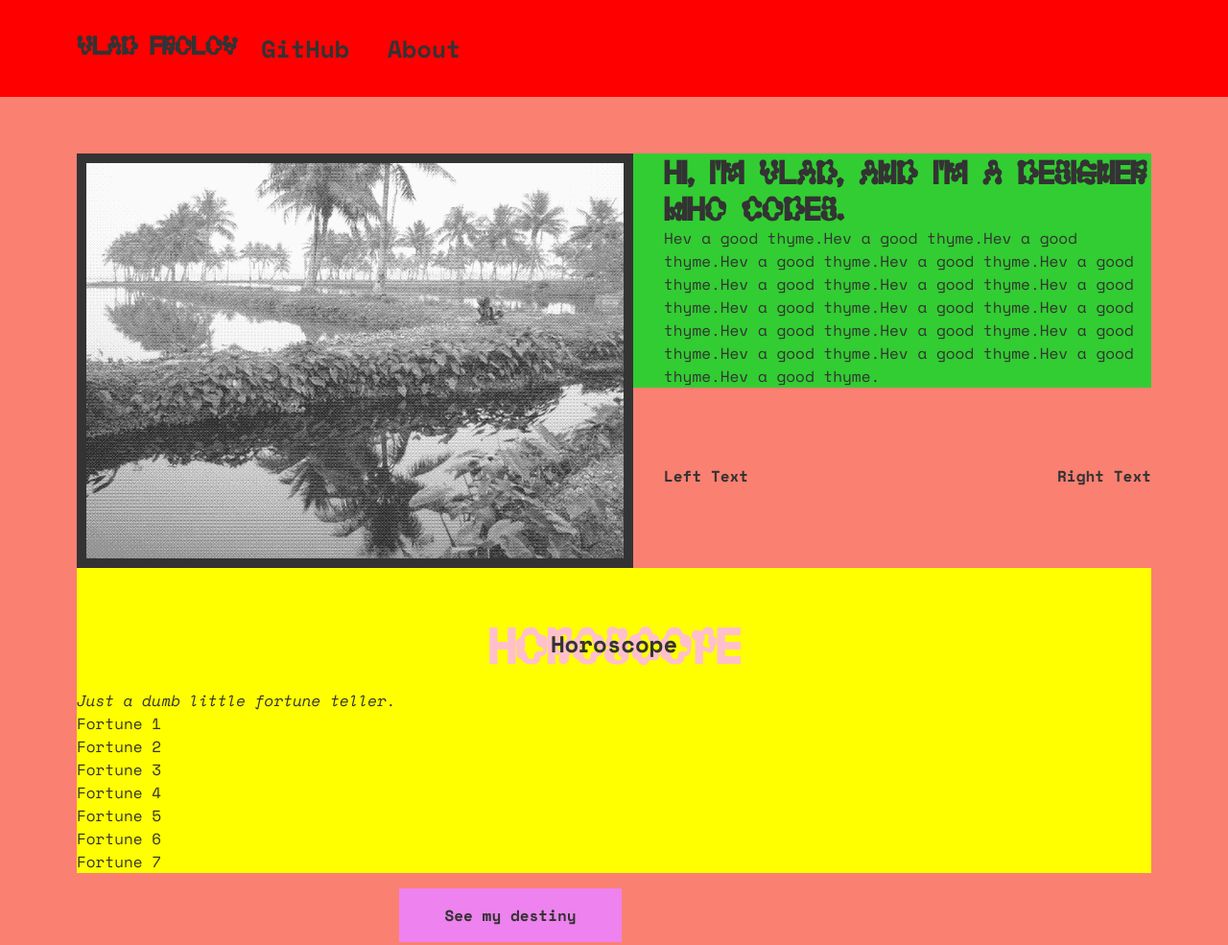
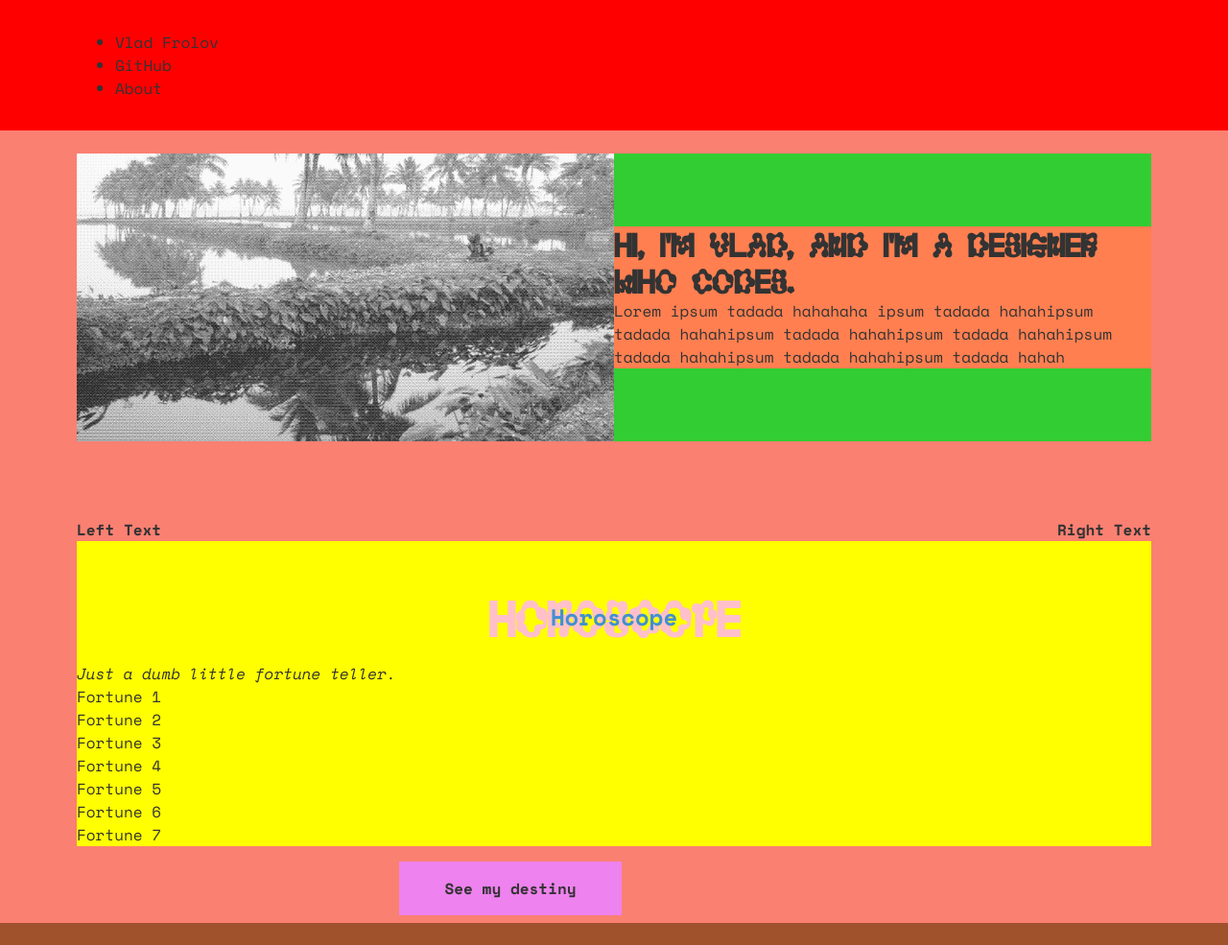
Before and after one commit to xladdd/xladdd.github.io, a plain HTML site: page index.html in a window 1280 px wide. Shown: the top 985 px of the page at 96% size. Drawn offline with nearby package versions, Linux system fonts and the light colour scheme.

Commit message:
an update

```diff
--- a/index.html
+++ b/index.html
@@ -13,20 +13,29 @@ Figma project here for reference: https://www.figma.com/file/DqnWkuBkpmpTnMTwNuG
 -->
 
 <header>
-	<nav><h1 id="navLogo">Vlad Frolov</h1>
-		<h1>
-			<a id="navLink" href="https://github.com/vladdjpg" target="_blank">GitHub</a>
-			<a id="navLink" href="/about.html">About</a></h1>
+	<nav>
+	<ul>
+	<li class="logo">Vlad Frolov</li>
+	<li class="nav">GitHub</li>
+	<li class="nav">About</li>
+	</ul>
+	<!--
+		<span id="navLogo">Vlad Frolov</span>
+		<span><a id="navLink" href="https://github.com/vladdjpg" target="_blank">GitHub</a></span>
+		<span><a id="navLink" href="/about.html">About</a></span>
+	-->
 	</nav>
 </header>
 
 <main>
 
 <!-- Here's the about box featuring a dithered, coloured photo - or indeed an image of anything else -->
-<div id="introBox">
-	<img id="introImage" src="resources/aboutImage.png">
-	<h1 id="introHeader">Hi, I'm Vlad, and I'm a designer who codes.</h1>
-	<p id="introText">Hev a good thyme.Hev a good thyme.Hev a good thyme.Hev a good thyme.Hev a good thyme.Hev a good thyme.Hev a good thyme.Hev a good thyme.Hev a good thyme.Hev a good thyme.Hev a good thyme.Hev a good thyme.Hev a good thyme.Hev a good thyme.Hev a good thyme.Hev a good thyme.Hev a good thyme.Hev a good thyme.Hev a good thyme.</p>
+<div class="introBox">
+	<div class="introImage"></div>
+	<div class="introText">
+		<h1 id="introHeader">Hi, I'm Vlad, and I'm a designer who codes.</h1>
+		<p id="introText">Lorem ipsum tadada hahahaha ipsum tadada hahahipsum tadada hahahipsum tadada hahahipsum tadada hahahipsum tadada hahahipsum tadada hahahipsum tadada hahah</p>
+	</div>
 </div>
 
 <div style="display: block; float: none; width: 100%; position: relative;">
@@ -46,7 +55,7 @@ id portfolioTitleUnder is the Lyno text in brighter colour + it is bigger -->
 <section class="portfolioItem">
 
 <div id="itemTitle" style="padding: 1em 0em;">
-	<h2 id=“portfolioTitleOver” style="text-align: center; position: relative; top: 45px;">Horoscope</h2>
+	<h2 id=“portfolioTitleOver” style="text-align: center; position: relative; top: 45px;"><a href="/proj/fortuneteller.html">Horoscope</a></h2>
 	<h2 id=“portfolioTitleUnder” style="text-align: center; font-family: LynoJean; font-size: 3em; color: pink;">Horoscope</h2>
 </div>
 
--- a/proj/fortuneteller/fortune_style.css
+++ b/proj/fortuneteller/fortune_style.css
@@ -13,7 +13,7 @@ body {
 }
 
 button {
-    background-color: yellow;
+    background-color: greenyellow;
     font-size: 1rem;
 }
 
--- a/style.css
+++ b/style.css
@@ -1,3 +1,5 @@
+/* Try later to recompile this in Sass */
+
 /* Generally speaking... */
 
 @font-face {
@@ -39,6 +41,7 @@ header {
     display: inline-block;
     float: left;
     margin-right: 1em;
+    background-color: blue;
 }
 
 #navLink {
@@ -46,6 +49,7 @@ header {
     font-size: 25px;
     margin-right: 1em;
     text-decoration: none;
+    background-color: blue;
 }
 
 main {
@@ -56,18 +60,28 @@ main {
 
 /* Intro box */
 
-#introBox {
+.introBox {
     background-color: limegreen;
     height:auto;
     margin-bottom: 5em;
+    display: flex;
 }
 
-#introImage {
-    border-width:10px;
-    border-style: solid;
-    width: 50%;
-    float: left;
-    margin-right: 2em;
+.introImage {
+    background-color: blueviolet;
+    min-width: 50%;
+    max-width: 1000px;
+    height: 300px;
+    flex-grow: 1;
+    background-image: url('/resources/aboutImage.png');
+    background-size: cover;
+    background-position: center;
+}
+
+.introText {
+    background-color: coral;
+    flex-grow: 1;
+    align-items: flex-start;
 }
 
 #introHeader {
```
